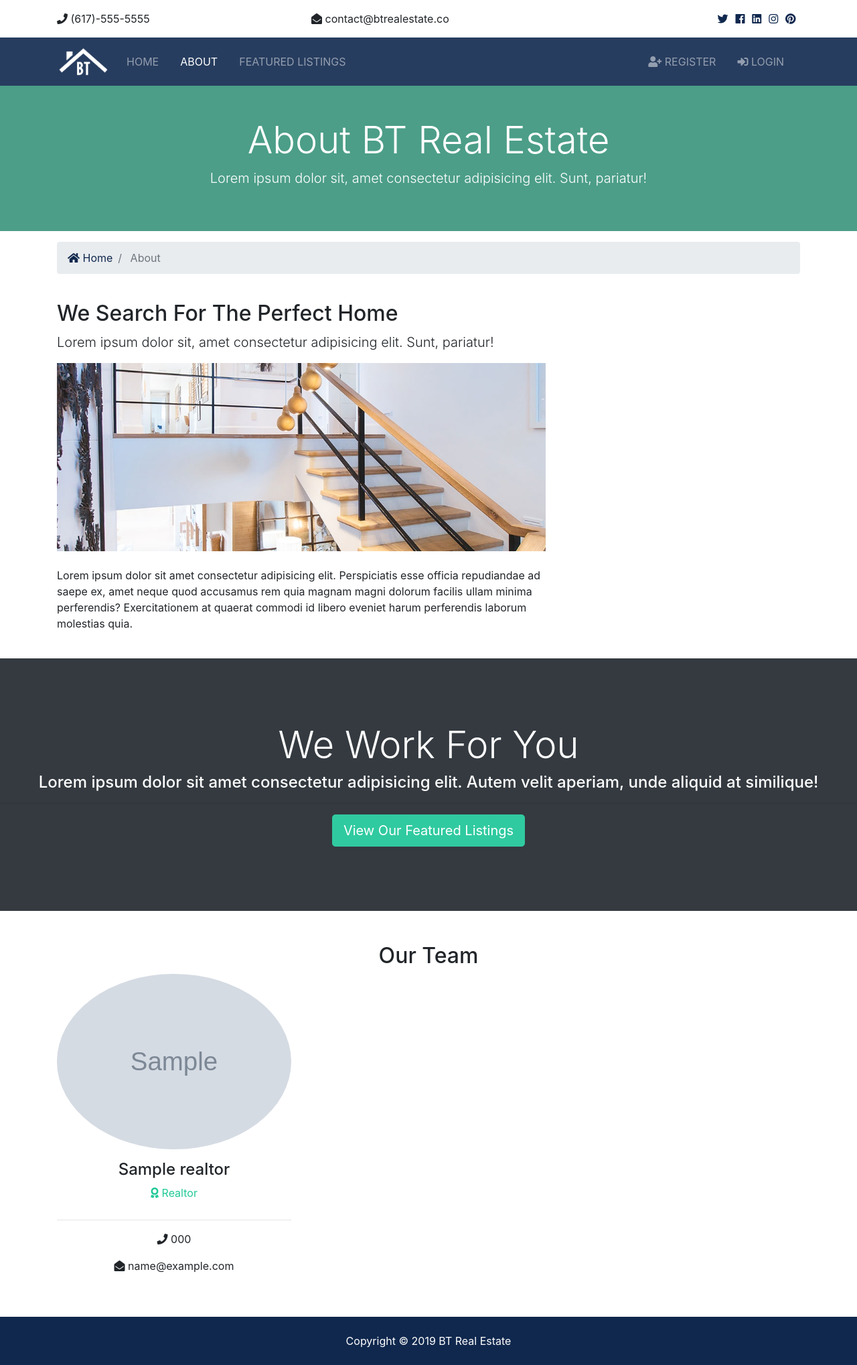
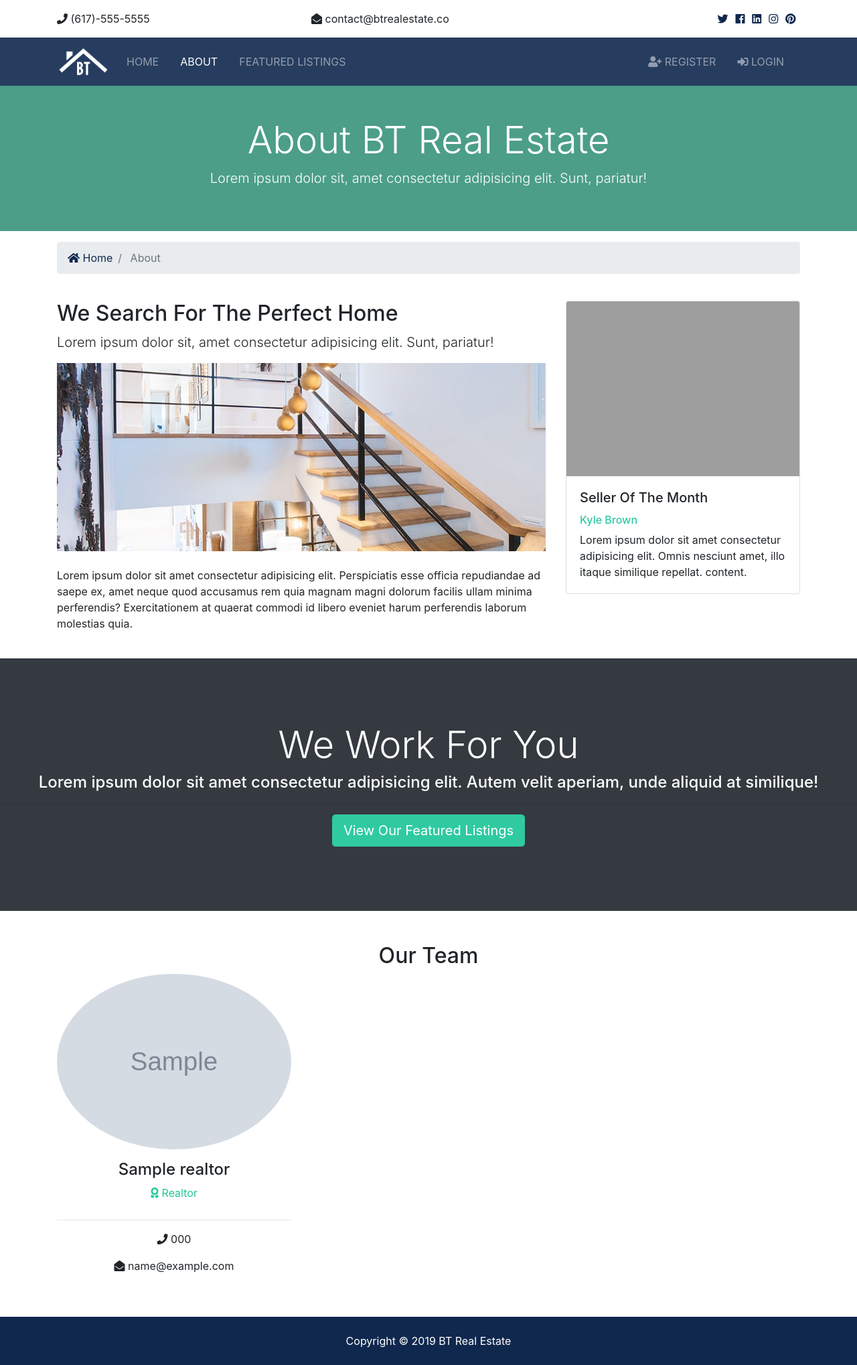
Before and after one commit to efefre/btre_project, a Django app: page /about in a window 1280 px wide. Shown: the whole page at 67% size. Run offline with Django 3.2, Linux system fonts and the light colour scheme; tables that the repository leaves empty hold one stand-in row (values such as "Sample post"); grey boxes marked "Sample" are stand-in pictures; some libraries are stand-ins or nearby versions; grey boxes are pictures that could not be loaded.

Commit message:
Add for loop for MVP (about page)

```diff
--- a/templates/pages/about.html
+++ b/templates/pages/about.html
@@ -42,7 +42,18 @@
 
         <div class="col-md-4">
           {% if mvp_realtors %}
-
+            {% for realtor in mvp_realtors  %}
+            <div class="card">
+              <img class="card-img-top" src="assets/img/realtors/kyle.jpg" alt="Seller of the month">
+              <div class="card-body">
+                <h5 class="card-title">Seller Of The Month</h5>
+                <h6 class="text-secondary">Kyle Brown</h6>
+                <p class="card-text">Lorem ipsum dolor sit amet consectetur adipisicing elit. Omnis nesciunt amet, illo itaque similique repellat.
+                  content.
+                </p>
+              </div>
+            </div>
+            {% endfor %}
           {% endif %}
 
         </div>
```
